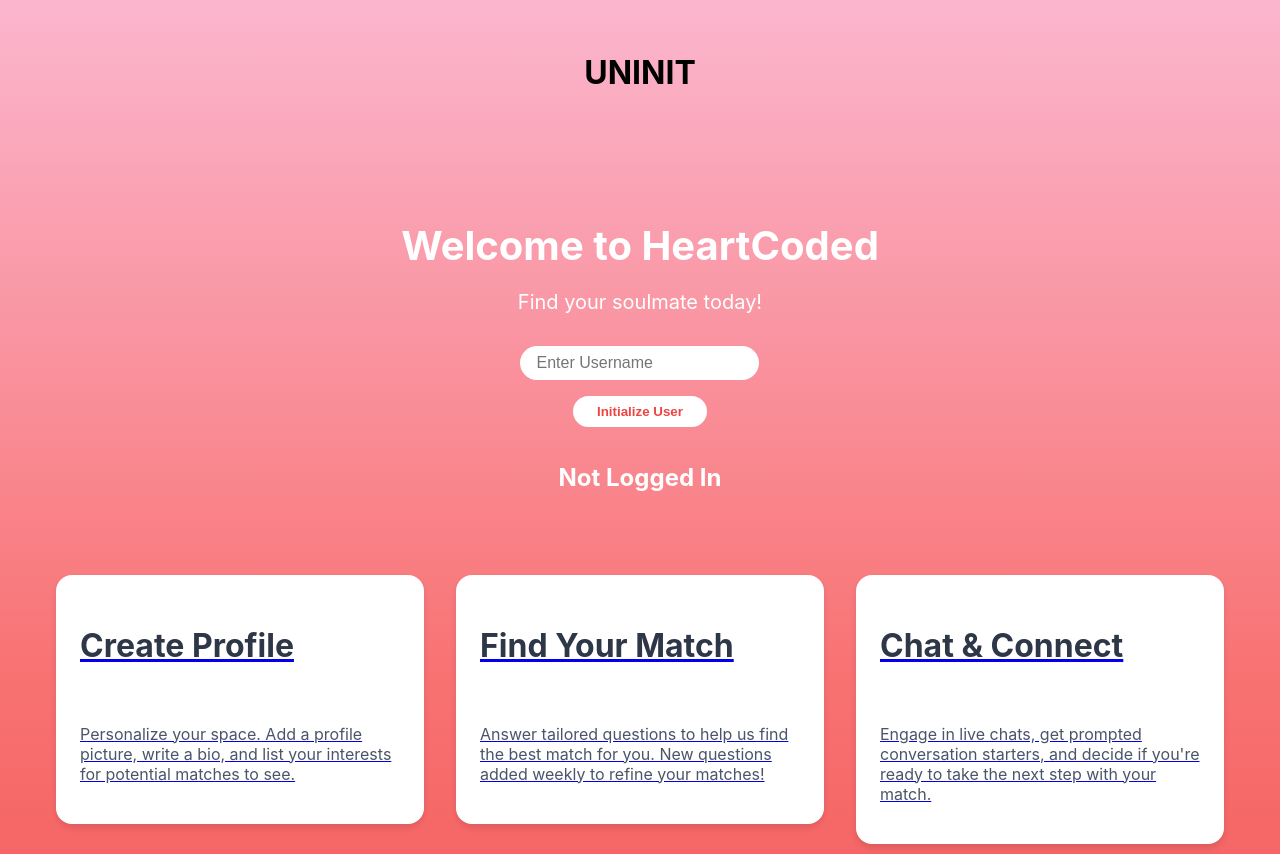
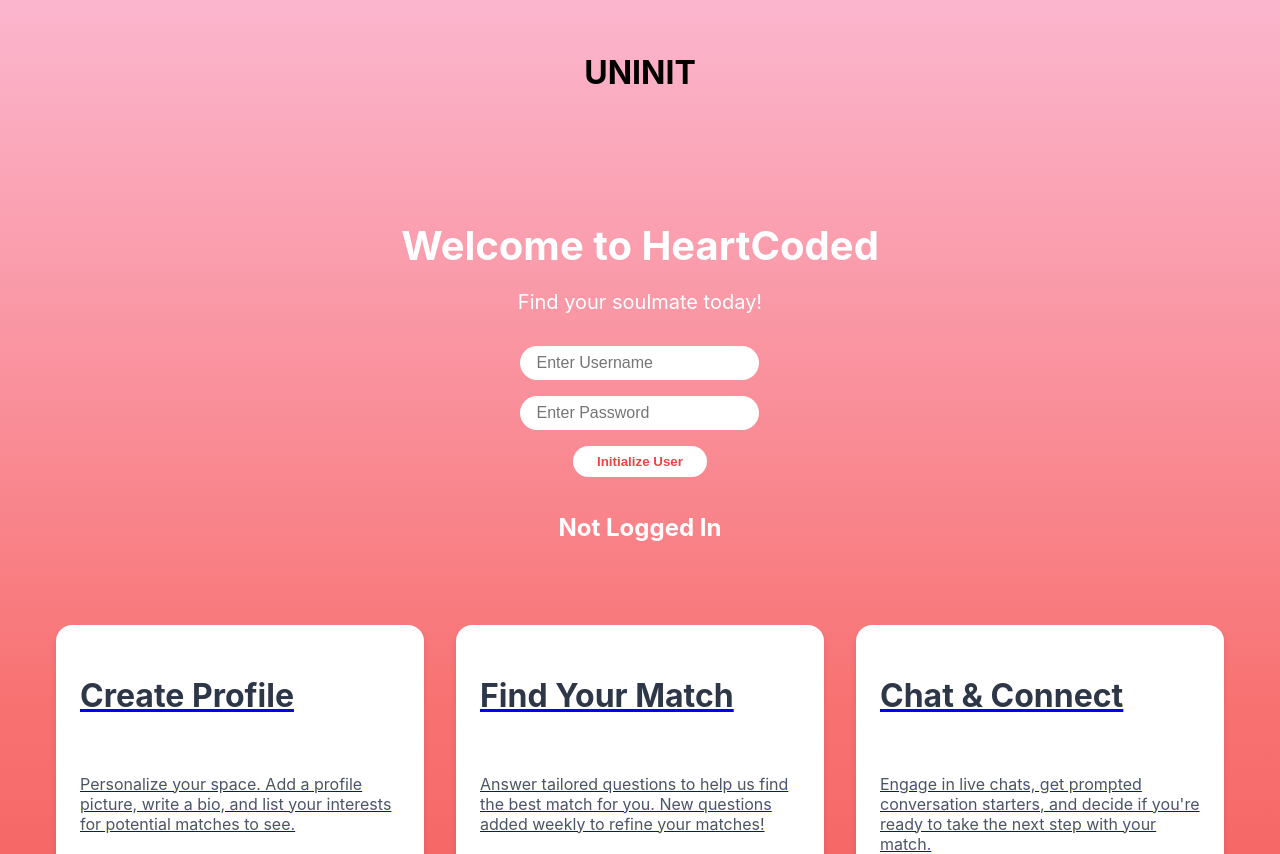
Before and after one commit to ajpieroni/316Heartcoded, a React (Create React App) app in the folder ourapp/reactapp/: page / in a window 1280 px wide. Shown: the top 854 px of the page. Built offline with nearby package versions, Linux system fonts and the light colour scheme.

Commit message:
password table

```diff
--- a/ourapp/reactapp/src/pages/UserLanding.js
+++ b/ourapp/reactapp/src/pages/UserLanding.js
@@ -9,6 +9,7 @@ export default function UserLanding() {
   const [testUser, setTestUser] = useState("UNINIT");
   const {user,setUser} = useContext(UserContext);
   const [username, setUsername] = useState('');
+  const [password, setPassword] = useState('');
   const [login, setLogin] = useState(false);
 
   const initializeUser = () => {
@@ -82,6 +83,13 @@ export default function UserLanding() {
             onChange={(e) => setUsername(e.target.value)}
             placeholder="Enter Username"
           />
+          <input
+            type="password"
+            className="user-init-input"
+            value={password}
+            onChange={(e) => setPassword(e.target.value)}
+            placeholder="Enter Password"
+          />
           <button className="user-init-button" onClick={initializeUser}>
             Initialize User
           </button>
```
